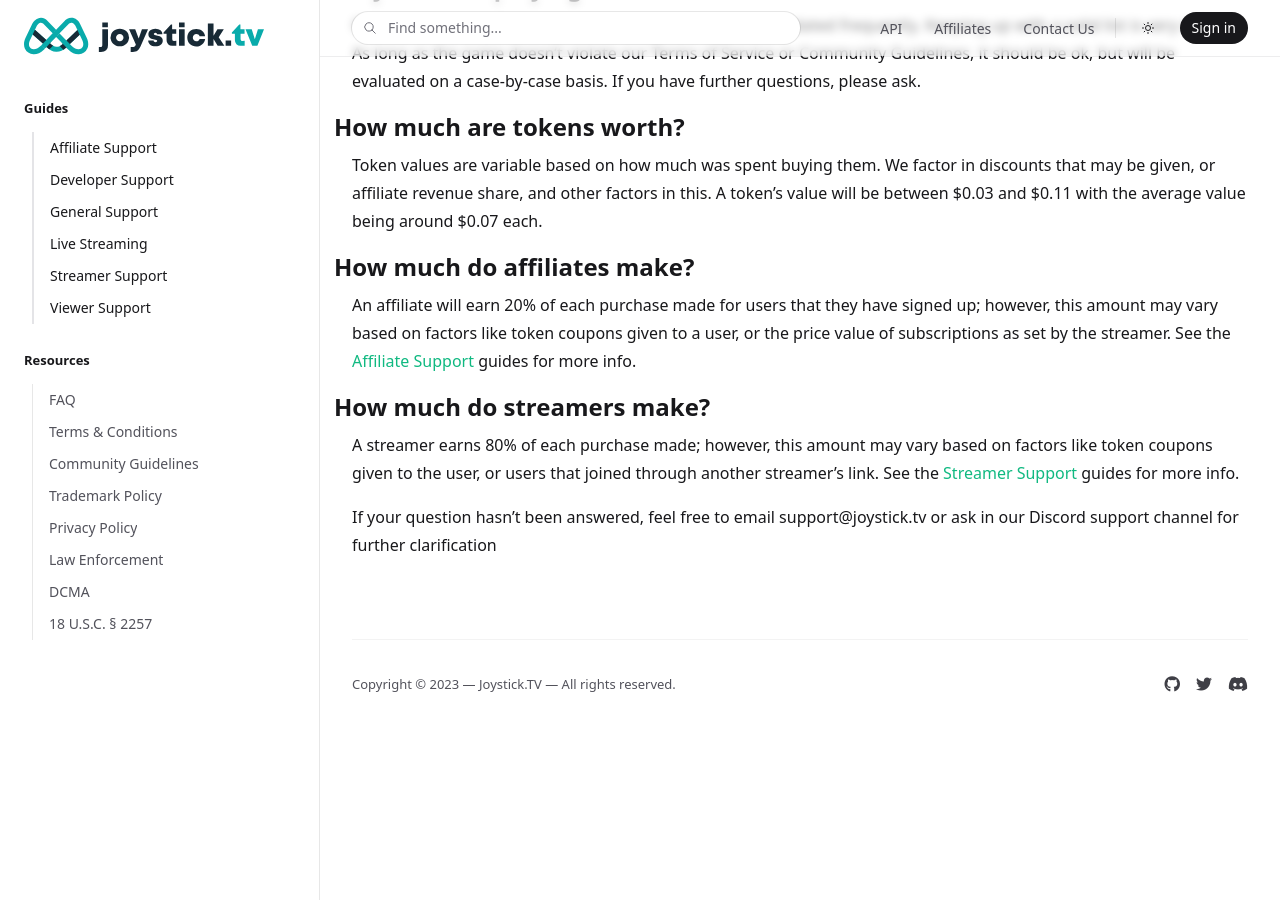
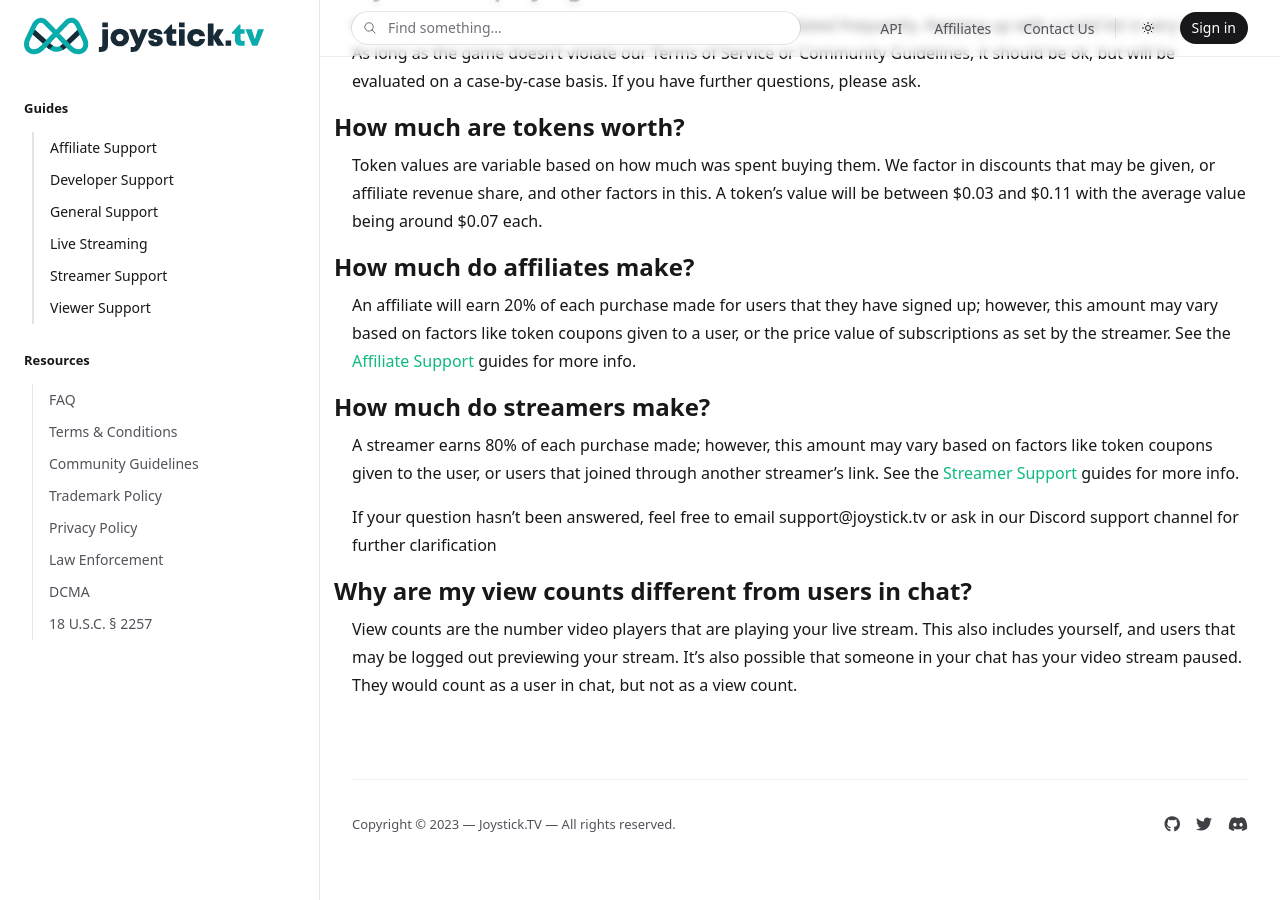
Before and after one commit to joysticktv/joysticktv.github.io, a Jekyll site: the page built from faq.md, in a window 1280 px wide and 900 px high, scrolled down 1229 px. Built offline with Jekyll 4.4.1, drawn with Linux system fonts in a browser that asks for light colours; nearby versions of some CDN libraries; comment, search, counter and statistics services are not loaded; before the commit the page ends 1989 px from its top, so only the background shows below that.

Commit message:
Adding an FAQ on view counts

```diff
--- a/faq.md
+++ b/faq.md
@@ -50,3 +50,7 @@ An affiliate will earn 20% of each purchase made for users that they have signed
 A streamer earns 80% of each purchase made; however, this amount may vary based on factors like token coupons given to the user, or users that joined through another streamer's link. See the [Streamer Support](/streamer_support) guides for more info.
 
 If your question hasn’t been answered, feel free to email support@joystick.tv or ask in our Discord support channel for further clarification
+
+## Why are my view counts different from users in chat?
+
+View counts are the number video players that are playing your live stream. This also includes yourself, and users that may be logged out previewing your stream. It's also possible that someone in your chat has your video stream paused. They would count as a user in chat, but not as a view count.
```
